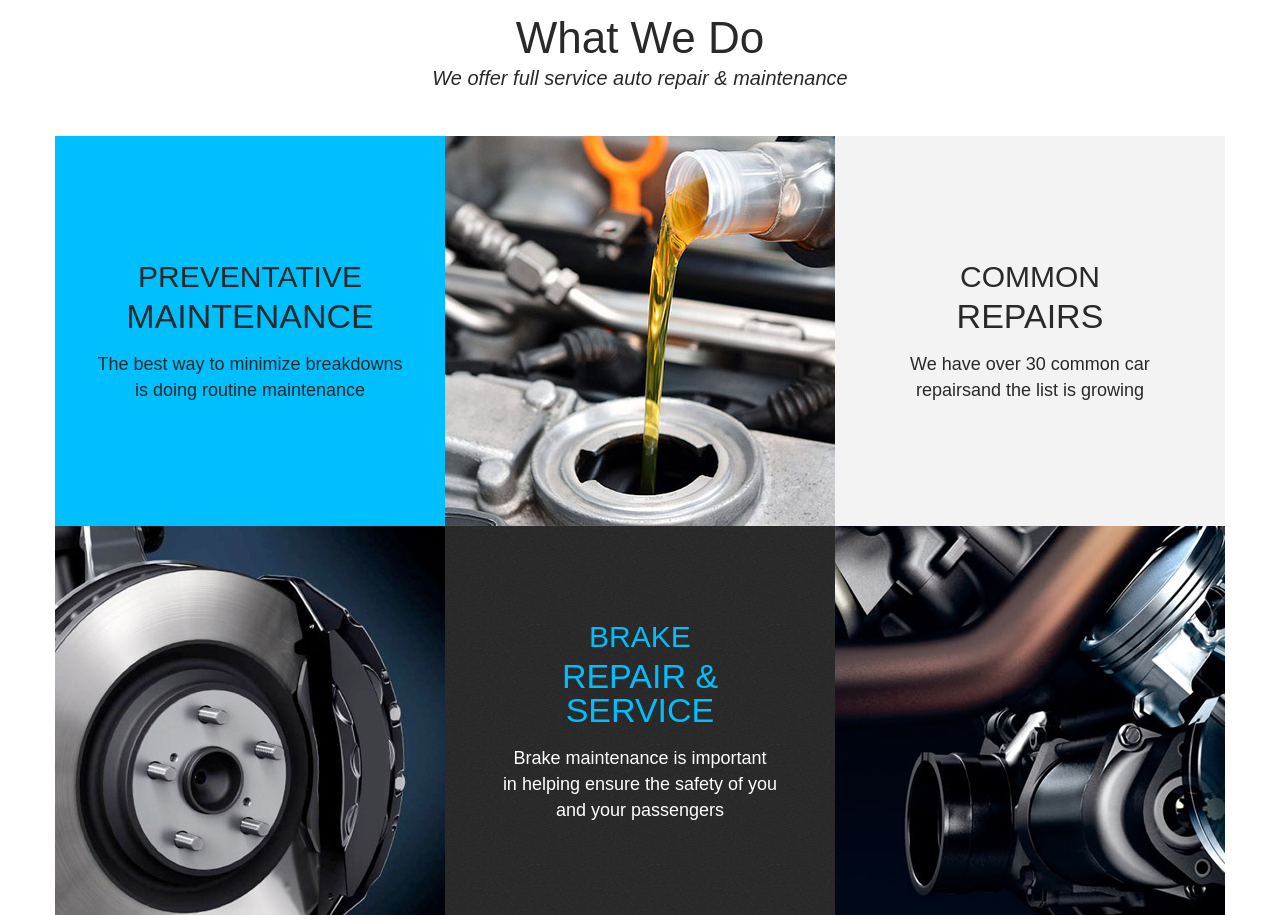
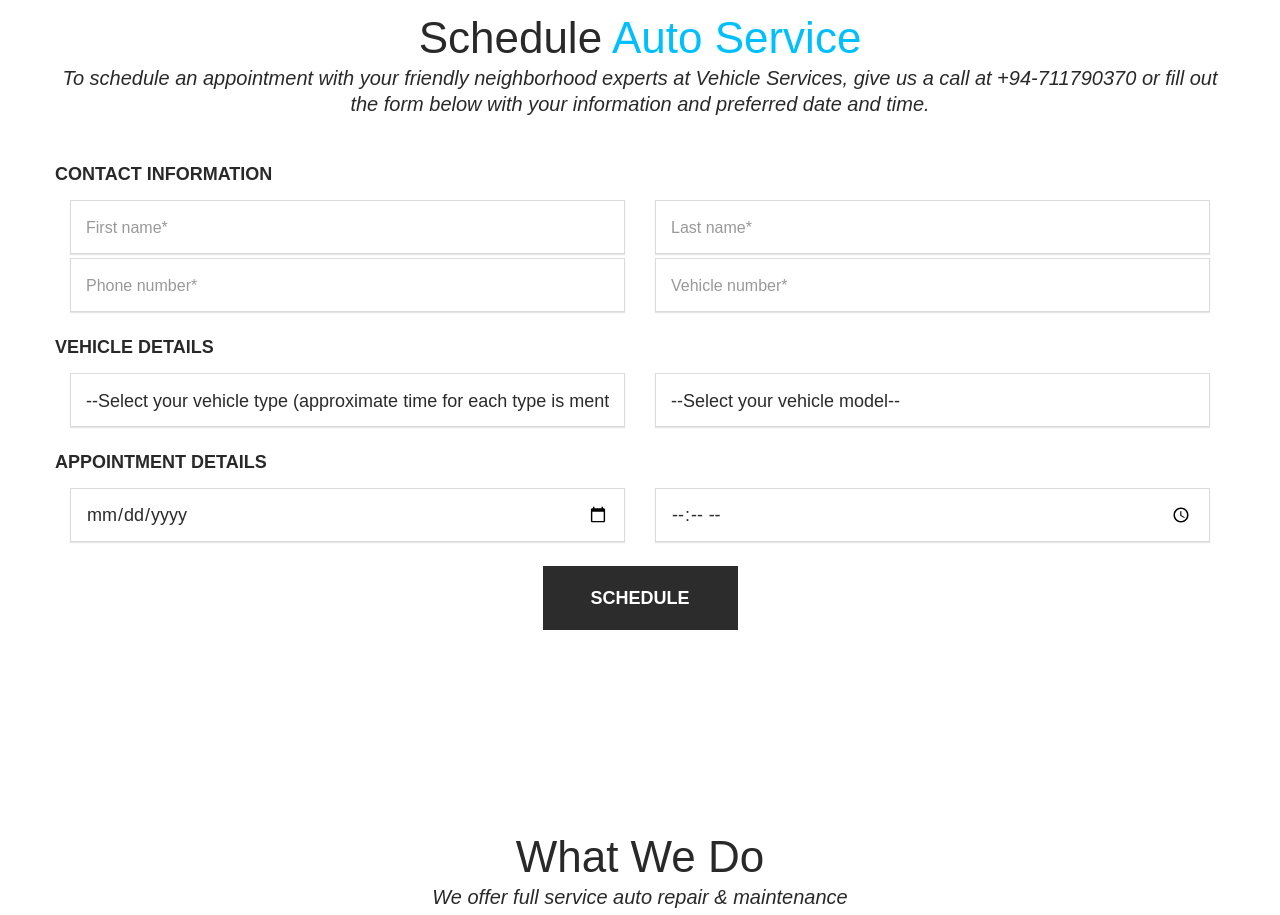
Before and after one commit to vimukthi101/service-station, a PHP site: page /index.php in a window 1280 px wide. Shown: the part 1183-2098 px from the top of the page. Run offline with PHP 8.4, Linux system fonts and the light colour scheme; some libraries are stand-ins or nearby versions; some web fonts are replaced.

Commit message:
done the changes asked from customer

```diff
--- a/index.php
+++ b/index.php
@@ -88,6 +88,9 @@
 								<li class="active">
                                 	<a href="#"><span>Home</span></a>
                                 </li>
+                                <li>
+                                	<a href="#schedule-appointment"><span>Schedule</span></a>
+                                </li>
 								<li>
                                 	<a href="#what-we-do"><span>What We Do</span></a>
                                 </li>
@@ -99,9 +102,6 @@
                                 </li>
 								<li>
                                 	<a href="#why-choose-us"><span>Why Choose Us</span></a>
-                                </li>
-								<li>
-                                	<a href="#schedule-appointment"><span>Schedule</span></a>
                                 </li>
 							</ul>
 						</div>
@@ -148,6 +148,112 @@
 			</div>
 		</div>
 		<!-- // Under Slider Banner -->
+        <!-- Schedule Block -->
+<div class="block" id="schedule-appointment" style="padding-top:70px;">
+			<div class="container">
+				<div class="text-center">
+					<h2 class="h-lg">Schedule <span class="color">Auto Service</span></h2>
+					<p class="info">To schedule an appointment with your friendly neighborhood experts at Vehicle Services, give us a call at +94-711790370 or fill out the form below with your information and preferred date and time.</p>
+				</div>
+            </div>
+            <div class="container">
+				<div>
+					<?php
+						if(isset($_GET['error'])){
+							$error = $_GET['error'];
+							if($error == 1){
+								echo '<p style="color:rgb(255,0,0);">Form was not submitted. Please fill the form and submit.</p>';
+							} else if($error == 2){
+								echo '<p style="color:rgb(255,0,0);">Mandatory fields cannot be empty.</p>';
+							} else if($error == 3){
+								echo '<p style="color:rgb(255,0,0);">Please enter a valid first name e.g. : John</p>';
+							} else if($error == 4){
+								echo '<p style="color:rgb(255,0,0);">Please enter a valid last name e.g. : Doe</p>';
+							} else if($error == 5){
+								echo '<p style="color:rgb(255,0,0);">Please enter a valid telephone number e.g. : 0711790370</p>';
+							} else if($error == 6){
+								echo '<p style="color:rgb(255,0,0);">Please enter a valid vehicle number e.g. : WP XXX-0000</p>';
+							} else if($error == 7){
+								echo '<p style="color:rgb(255,0,0);">Please select a vehicle format.</p>';
+							} else if($error == 9){
+								echo '<p style="color:rgb(255,0,0);">Sorry, we are closed on Sundays.</p>';
+							} else if($error == 10){
+								echo '<p style="color:rgb(255,0,0);">Sorry, we are open from 08:30 AM to 05:30 PM only.</p>';
+							} else if($error == 11){
+								echo '<p style="color:rgb(255,0,0);">Sorry, already the time is booked.</p>';
+							} else if($error == 12){
+								echo '<p style="color:rgb(255,0,0);">Sorry, please try again later.</p>';
+							}
+						}
+					?>
+				</div>
+            </div>
+            <div class="container">
+            	<div class="col-md-12">
+                    <div class="divider"></div>
+                    <div class="row">
+                        <form class="contact-form form-horizontal" enctype="multipart/form-data" role="form" method="post" action="src/process.php">
+                            <h5>Contact information</h5>
+                            <div>
+                            	<div class="col-md-6">
+                                <input type="text" name="name" class="form-control input-custom"  title="Please enter a valid first name e.g. : John" required value="" pattern="(([A-Z])|([a-z]))+" placeholder="First name*">
+                                </div>
+                                <div class="col-md-6">
+                                <input type="text" name="lastname" class="form-control input-custom" required value="" placeholder="Last name*" title="Please enter a valid last name e.g. : Doe" pattern="(([A-Z])|([a-z]))+">
+                                </div>
+                            </div>
+                            <div>
+                                <div class="col-md-6">
+                                    <input type="tel" name="phone" class="form-control input-custom" required value="" placeholder="Phone number*" title="Please enter a valid telephone number e.g. : 0711790370" pattern="^[0-9]{10}$">
+                                </div>
+                                <div class="col-md-6">
+                                    <input type="text" name="vehicleNo" class="form-control input-custom" required value="" placeholder="Vehicle number*" title="Please enter a valid vehicle number e.g. : WP XXX-0000" pattern="^\w+.\w+-\w+$">
+                                </div>
+                            </div>
+                            <div class="divider"></div>
+                            <h5>Vehicle details</h5>
+                            <div>
+                                <div class="col-md-6">
+                                    <select name="vehicle" class="form-control input-custom" required title="Please select your vehicle type">
+                                        <option selected disabled>--Select your vehicle type (approximate time for each type is mentioned)--</option>
+                                        <option value="car">Car (2.5 h)</option>
+                                        <option value="van">Van/ SUV (2.5 h)</option>
+                                        <option value="bus">Bus (6 h)</option>
+                                        <option value="wheel">Three Wheel (1 h)</option>
+                                        <option value="bike">Bike (2.5 h)</option>
+                                    </select>
+                                </div>
+                                <div class="col-md-6">
+                                    <select name="model" class="form-control input-custom" required title="Please select your vehicle model">
+                                        <option selected disabled>--Select your vehicle model--</option>
+                                        <option value="Bajaj">Bajaj</option>
+                                        <option value="Toyota">Toyota</option>
+                                        <option value="Mazda">Mazda</option>
+                                        <option value="Tata">Tata</option>
+                                        <option value="Piajio">Piajio</option>
+                                    </select>
+                                </div>
+                            </div>
+                            <div class="divider"></div>
+                            <h5>Appointment details</h5>
+                            <div>
+                                <div class="col-md-6">
+                                    <input type="date" name="date" class="form-control input-custom" required placeholder="" title="Please select a date. We are closed on Sundays.">
+                                </div>
+                                <div class="col-md-6">
+                                    <input type="time" name="time" class="form-control input-custom" required placeholder="" title="Please select a time. We are open from 08:30 AM to 05:30 PM only.">
+                                </div>
+                            </div>
+                            <div class="divider"></div>
+                            <div class="text-center">
+                                <button type="submit" name="submit" id="submit" class="btn btn-lg"><span>SCHEDULE</span></button>
+                            </div>
+                        </form>
+                    </div>
+                </div>
+			</div>
+		</div>
+		<!-- //Schedule Block -->
 		<!-- Services Banner Block -->
 		<div class="block" id="what-we-do" style="padding-top:70px;padding-bottom:30px;">
 			<div class="container">
@@ -391,99 +497,6 @@
 		</div>
 		<!-- //Appointment Block -->
 	</div>
-    <!-- Schedule Block -->
-<div class="block" id="schedule-appointment" style="padding-top:70px;">
-			<div class="container">
-				<div class="text-center">
-					<h2 class="h-lg">Schedule <span class="color">Auto Service</span></h2>
-					<p class="info">To schedule an appointment with your friendly neighborhood experts at Vehicle Services, give us a call at +94-711790370 or fill out the form below with your information and preferred date and time.</p>
-				</div>
-            </div>
-            <div class="container">
-				<div>
-					<?php
-						if(isset($_GET['error'])){
-							$error = $_GET['error'];
-							if($error == 1){
-								echo '<p style="color:rgb(255,0,0);">Form was not submitted. Please fill the form and submit.</p>';
-							} else if($error == 2){
-								echo '<p style="color:rgb(255,0,0);">Mandatory fields cannot be empty.</p>';
-							} else if($error == 3){
-								echo '<p style="color:rgb(255,0,0);">Please enter a valid first name e.g. : John</p>';
-							} else if($error == 4){
-								echo '<p style="color:rgb(255,0,0);">Please enter a valid last name e.g. : Doe</p>';
-							} else if($error == 5){
-								echo '<p style="color:rgb(255,0,0);">Please enter a valid telephone number e.g. : 0711790370</p>';
-							} else if($error == 6){
-								echo '<p style="color:rgb(255,0,0);">Please enter a valid vehicle number e.g. : WP XXX-0000</p>';
-							} else if($error == 7){
-								echo '<p style="color:rgb(255,0,0);">Please select a vehicle format.</p>';
-							} else if($error == 8){
-								echo '<p style="color:rgb(255,0,0);">Please enter a valid vehicle model e.g. : Mazda RX8</p>';
-							} else if($error == 9){
-								echo '<p style="color:rgb(255,0,0);">Sorry, we are closed on Sundays.</p>';
-							} else if($error == 10){
-								echo '<p style="color:rgb(255,0,0);">Sorry, we are open from 08:30 AM to 05:30 PM only.</p>';
-							} else if($error == 11){
-								echo '<p style="color:rgb(255,0,0);">Sorry, already the time is booked.</p>';
-							} else if($error == 12){
-								echo '<p style="color:rgb(255,0,0);">Sorry, please try again later.</p>';
-							}
-						}
-					?>
-				</div>
-            </div>
-            <div class="container">
-            	<div class="col-md-12">
-                    <div class="divider"></div>
-                    <div class="row">
-                        <form class="contact-form form-horizontal" enctype="multipart/form-data" role="form" method="post" action="src/process.php">
-                            <h5>Contact information</h5>
-                            <div>
-                                <input type="text" name="name" class="form-control input-custom"  title="Please enter a valid first name e.g. : John" required value="" pattern="(([A-Z])|([a-z]))+" placeholder="First name*">
-                            </div>
-                            <div>
-                                <input type="text" name="lastname" class="form-control input-custom" required value="" placeholder="Last name*" title="Please enter a valid last name e.g. : Doe" pattern="(([A-Z])|([a-z]))+">
-                            </div>
-                            <div>
-                                <input type="tel" name="phone" class="form-control input-custom" required value="" placeholder="Phone number*" title="Please enter a valid telephone number e.g. : 0711790370" pattern="^[0-9]{10}$">
-                            </div>
-                            <div>
-                                <input type="text" name="vehicleNo" class="form-control input-custom" required value="" placeholder="Vehicle number*" title="Please enter a valid vehicle number e.g. : WP XXX-0000" pattern="^\w+.\w+-\w+$">
-                            </div>
-                            <div class="divider"></div>
-                            <h5>Vehicle details</h5>
-                            <div>
-                                <select name="vehicle" class="form-control input-custom" required title="Please select your vehicle type">
-                                    <option selected disabled>--Select your vehicle type (approximate time for each type is mentioned)--</option>
-                                    <option value="car">Car (2.5 h)</option>
-                                    <option value="van">Van/ SUV (2.5 h)</option>
-                                    <option value="bus">Bus (6 h)</option>
-                                    <option value="wheel">Three Wheel (1 h)</option>
-                                    <option value="bike">Bike (2.5 h)</option>
-                                </select>
-                            </div>
-                            <div>
-                                <input name="model" type="text" class="form-control input-custom" value="" required placeholder="Vehicle Model*" title="Please enter a valid vehicle model e.g. : Mazda RX8" pattern="^(\b\s\b|\w)+$">
-                            </div>
-                            <div class="divider"></div>
-                            <h5>Appointment details</h5>
-                            <div>
-                                <input type="date" name="date" class="form-control input-custom" required placeholder="" title="Please select a date. We are closed on Sundays.">
-                            </div>
-                            <div>
-                                <input type="time" name="time" class="form-control input-custom" required placeholder="" title="Please select a time. We are open from 08:30 AM to 05:30 PM only.">
-                            </div>
-                            <div class="divider"></div>
-                            <div class="text-center">
-                                <button type="submit" name="submit" id="submit" class="btn btn-lg"><span>SCHEDULE</span></button>
-                            </div>
-                        </form>
-                    </div>
-                </div>
-			</div>
-		</div>
-		<!-- //Schedule Block -->
 	<!-- // Content  -->
 	<!-- Footer -->
     <div class="col-md-12 text-center" style="background-color:rgb(0,0,0);padding:15px;height:8vh;">
--- a/src/process.php
+++ b/src/process.php
@@ -16,7 +16,6 @@ if(isset($_POST['submit'])){
 				if(preg_match('/^[0-9]{10}$/',$phone)){
 					if(preg_match('/^\w+.\w+-\w+$/',$vehicleNo)){
 						if($vehicle == "car" || $vehicle == "van" || $vehicle == "bus" || $vehicle == "wheel" || $vehicle == "bike"){
-							if(preg_match('/^(\b\s\b|\w)+$/',$model)){
 							//check for the closed days
 							$day = date('w', strtotime($date));
 							if($day != $closed_days[0]){
@@ -58,10 +57,6 @@ if(isset($_POST['submit'])){
 								header('Location:../index.php?error=9#schedule-appointment');
 							}
 						} else {
-								//invalid model format
-								header('Location:../index.php?error=8#schedule-appointment');
-							}
-						} else {
 							//invalid vehicle format
 							header('Location:../index.php?error=7#schedule-appointment');
 						}
```
Lines whose indentation alone changed are shown as unchanged.
